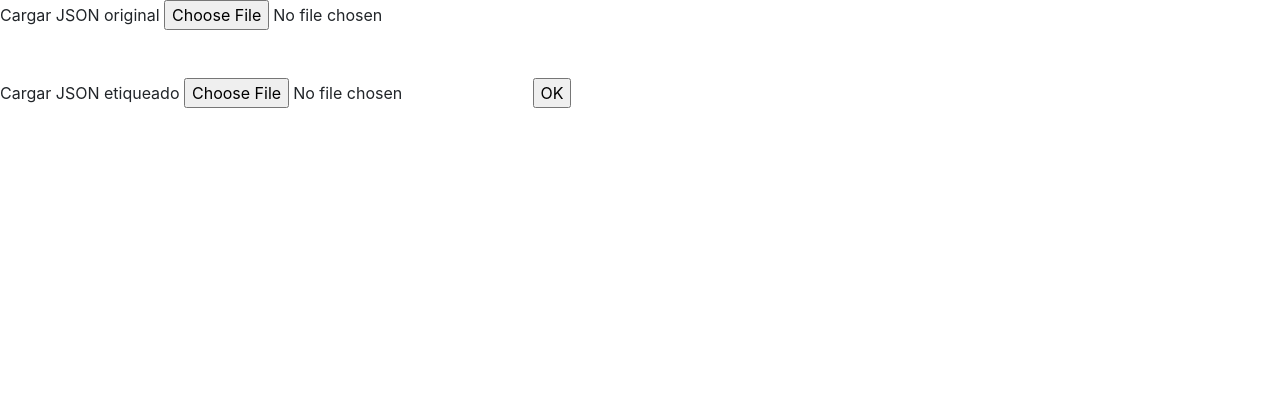
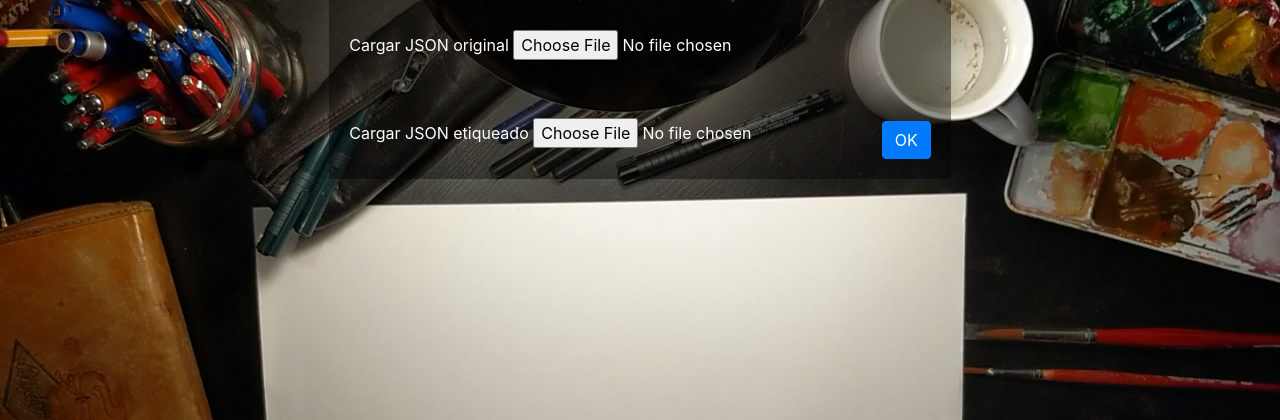
Before and after one commit to luisAr28/etiquetador, a Flask app: page /continueTag in a window 1280 px wide. Shown: the top 420 px of the page. Run offline with Flask 2, Linux system fonts and the light colour scheme; some libraries are stand-ins or nearby versions.

Commit message:
Fix: Design
Css update

```diff
--- /dev/null
+++ b/static/css/jsonCreate.css
@@ -0,0 +1,26 @@
+body{
+    background-image: url('../images/desk4.jpg');
+    -webkit-background-size:cover;
+    -moz-background-size:cover;
+    -o-background-size:cover;
+    background-size: cover;
+    background-repeat: no-repeat;
+    color:white;
+    display: flex;
+    justify-content: center;
+}
+
+form > input, select{
+    margin-top:10px;
+}
+
+form{
+    padding: 20px 20px;
+    background-color: rgba(0,0,0,0.4);
+    width: auto;
+    display: inline-block;
+}
+
+.continueForm{
+    margin: 0 0 0 0;
+}
--- a/templates/conTag.html
+++ b/templates/conTag.html
@@ -4,13 +4,14 @@
 <head>
     <title>Etiquetado</title>
     <link rel="stylesheet" href="https://stackpath.bootstrapcdn.com/bootstrap/4.1.3/css/bootstrap.min.css" integrity="sha384-MCw98/SFnGE8fJT3GXwEOngsV7Zt27NXFoaoApmYm81iuXoPkFOJwJ8ERdknLPMO" crossorigin="anonymous">
-		<script type="text/javascript" src="{{ url_for('static', filename='js/jquery-3.3.1.min.js') }}"></script>
+    <script type="text/javascript" src="{{ url_for('static', filename='js/jquery-3.3.1.min.js') }}"></script>
+    <link href="{{ url_for('static', filename='css/jsonCreate.css') }}" rel="stylesheet" type= "text/css">
 </head>
     <body>
-        <form method="POST" action="conForm" enctype="multipart/form-data">
+        <form method="POST" action="conForm" enctype="multipart/form-data" class="continueForm">
             Cargar JSON original <input type="file" id="fileinput" name="fileJson"/> <br><br><br>
             Cargar JSON etiqueado <input type="file" id="fileinput" name="contJson"/>
-            <input type="submit" id="loadJ" value="OK">
+            <input type="submit" id="loadJ" value="OK" class="btn btn-primary">
         </form>
     </body>
 </html>
--- a/templates/otro.html
+++ b/templates/otro.html
@@ -6,6 +6,7 @@
     <link rel="stylesheet" href="https://stackpath.bootstrapcdn.com/bootstrap/4.1.3/css/bootstrap.min.css" integrity="sha384-MCw98/SFnGE8fJT3GXwEOngsV7Zt27NXFoaoApmYm81iuXoPkFOJwJ8ERdknLPMO" crossorigin="anonymous">
     <script type="text/javascript" src="{{ url_for('static', filename='js/jquery-3.3.1.min.js') }}"></script>
 
+	<link href="{{ url_for('static', filename='css/jsonCreate.css') }}" rel="stylesheet" type= "text/css">
 
 		<script type="text/javascript">
 		$(function() {
@@ -115,7 +116,7 @@
             {% if ind.append('1') %}{% endif %}
 
             {% endfor %}
-            <br><button type="button" id="sJson">Guardar JSON</button><!--<input type="submit" name="" value="Guardar JSON">-->
+            <br><button type="button" class="btn btn-primary" id="sJson">Guardar JSON</button><!--<input type="submit" name="" value="Guardar JSON">-->
             <div id="valor" class="{{ind|count}}" hidden></div>
 		{%endif%}
 		</form>
```
Also changed, not shown: static/css/forms.css (+10 -1 lines), templates/jsonForm.html (+0 -11 lines), templates/tag.html (+4 -6 lines), static/images/desk4.jpg (added), static/images/desk5.jpg (added).
